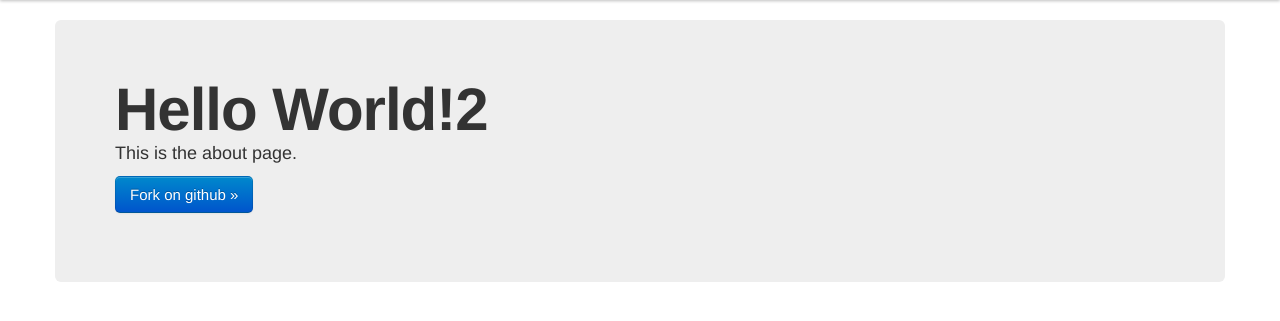
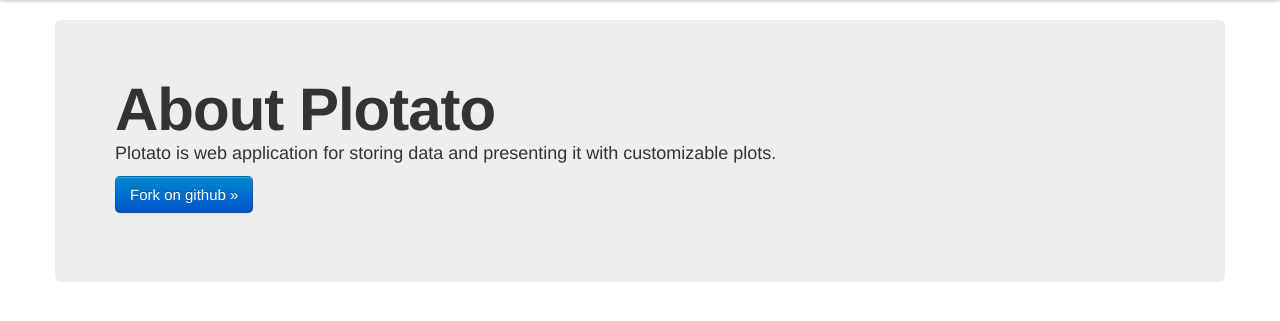
Before and after one commit to jpihl/plotato, a Django app: page /about in a window 1280 px wide. Shown: the part 40-361 px from the top of the page. Run offline with Django 3.2, Linux system fonts and the light colour scheme; parts of the project's set-up code (start-up, migrations or seed data) failed here and were passed over; some libraries are stand-ins or nearby versions.

Commit message:
Redid about content.

```diff
--- a/plotato/templates/about.html
+++ b/plotato/templates/about.html
@@ -2,8 +2,8 @@
 
 {% block content %}
 <div class="hero-unit">
-<h1>Hello World!2</h1>
-        <p>This is the about page.</p>
+<h1>About Plotato</h1>
+        <p>Plotato is web application for storing data and presenting it with customizable plots.</p>
 <p><a class="btn btn-primary btn-large" href="https://github.com/jpihl/plotato">Fork on github &raquo;</a></p>
 </div>
 {% endblock %}
```
